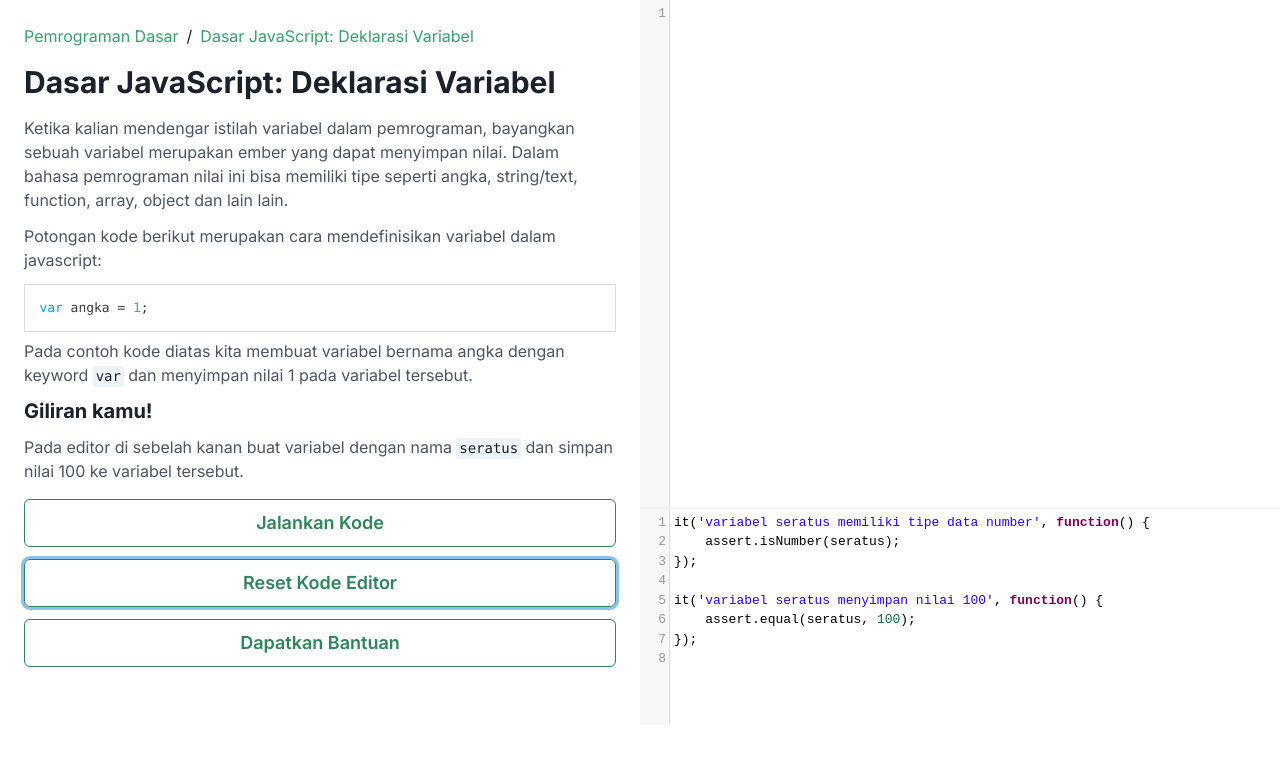
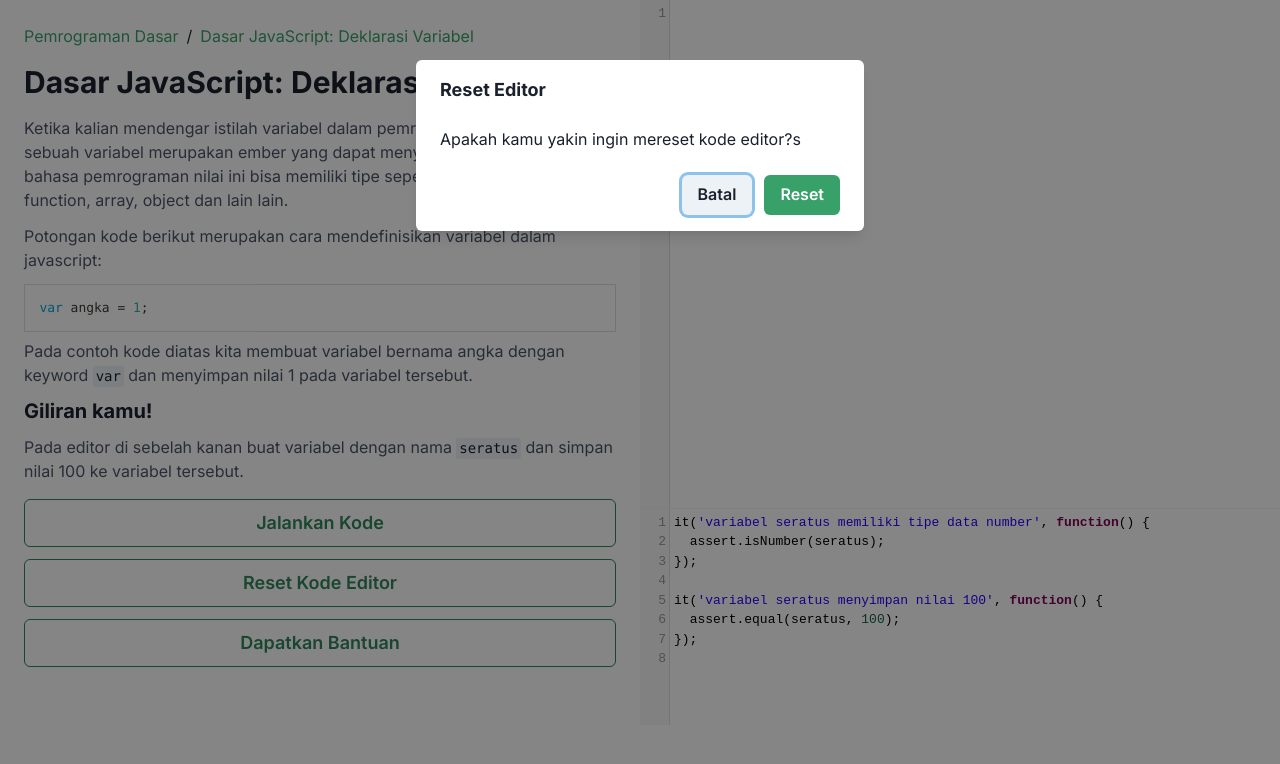
Before and after one commit to fcrezza/algokata, a Next.js app: page /exercise in a window 1280 px wide. Both pictures are taken after a click on the button "Reset Kode Editor". Shown: the top 764 px of the page. Built offline with nearby package versions, Linux system fonts and the light colour scheme.

Commit message:
change code editor to controlled component

```diff
--- a/pages/exercise.js
+++ b/pages/exercise.js
@@ -19,7 +19,13 @@ import {
   ListItem,
   Breadcrumb,
   BreadcrumbItem,
-  BreadcrumbLink
+  BreadcrumbLink,
+  AlertDialog,
+  AlertDialogBody,
+  AlertDialogFooter,
+  AlertDialogHeader,
+  AlertDialogContent,
+  AlertDialogOverlay
 } from "@chakra-ui/react";
 import {ghcolors} from "react-syntax-highlighter/dist/cjs/styles/prism";
 import "codemirror/lib/codemirror.css";
@@ -28,7 +34,7 @@ import {css} from "@emotion/react";
 import dynamic from "next/dynamic";
 
 const CodeMirror = dynamic(
-  () => import("react-codemirror2").then(mod => mod.UnControlled),
+  () => import("react-codemirror2").then(mod => mod.Controlled),
   {
     ssr: false
   }
@@ -74,46 +80,52 @@ const components = {
   }
 };
 
+const mkdown = `
+Ketika kalian mendengar istilah variabel dalam pemrograman, bayangkan sebuah variabel merupakan ember yang dapat menyimpan nilai. Dalam bahasa pemrograman nilai ini bisa memiliki tipe seperti angka, string/text, function, array, object dan lain lain.
+
+Potongan kode berikut merupakan cara mendefinisikan variabel dalam javascript:
+
+~~~js
+var angka = 1;
+~~~
+
+Pada contoh kode diatas kita membuat variabel bernama angka dengan keyword \`var\` dan menyimpan nilai 1 pada variabel tersebut.
+
+### Giliran kamu!
+
+Pada editor di sebelah kanan buat variabel dengan nama \`seratus\` dan simpan nilai 100 ke variabel tersebut.
+`;
+
+const testCode = `it('variabel seratus memiliki tipe data number', function() {
+  assert.isNumber(seratus);
+});
+
+it('variabel seratus menyimpan nilai 100', function() {
+  assert.equal(seratus, 100);
+});
+`;
+
 export default function Exercise() {
   const [codeValue, setCodeValue] = React.useState("");
   const [result, setResult] = React.useState(null);
   const iframeRef = React.useRef();
-
-  const testCode = `it('variabel seratus memiliki tipe data number', function() {
-    assert.isNumber(seratus);
-});
-
-it('variabel seratus menyimpan nilai 100', function() {
-    assert.equal(seratus, 100);
-});
-`;
+  const [isSubmitting, setSubmitState] = React.useState(false);
+  const [isClickReset, setClickReset] = React.useState(false);
+  const cancelRef = React.useRef();
 
   const handleRun = () => {
+    setSubmitState(true);
     iframeRef.current.contentWindow.postMessage(
       `${codeValue}\n\n${testCode}`,
       process.env.NEXT_PUBLIC_IFRAME_ORIGIN
     );
   };
 
-  const mkdown = `
-  Ketika kalian mendengar istilah variabel dalam pemrograman, bayangkan sebuah variabel merupakan ember yang dapat menyimpan nilai. Dalam bahasa pemrograman nilai ini bisa memiliki tipe seperti angka, string/text, function, array, object dan lain lain.
-
-  Potongan kode berikut merupakan cara mendefinisikan variabel dalam javascript:
-
-  ~~~js
-  var angka = 1;
-  ~~~
-
-  Pada contoh kode diatas kita membuat variabel bernama angka dengan keyword \`var\` dan menyimpan nilai 1 pada variabel tersebut.
-
-  ### Giliran kamu!
-
-  Pada editor di sebelah kanan buat variabel dengan nama \`seratus\` dan simpan nilai 100 ke variabel tersebut.
-  `;
-
   React.useEffect(() => {
+    // TODO: handle when error? to prevent submitting state always true
     const messageHandler = ({data, origin}) => {
       if (origin === process.env.NEXT_PUBLIC_IFRAME_ORIGIN) {
+        setSubmitState(false);
         setResult(data);
       }
     };
@@ -128,6 +140,37 @@ it('variabel seratus menyimpan nilai 100', function() {
       <Head>
         <title>Exercise - Dasar Javascript: Deklarasi Variabel</title>
       </Head>
+      <AlertDialog
+        isOpen={isClickReset}
+        leastDestructiveRef={cancelRef}
+        onClose={() => setClickReset(false)}
+      >
+        <AlertDialogOverlay>
+          <AlertDialogContent>
+            <AlertDialogHeader fontSize="lg" fontWeight="bold">
+              Reset Editor
+            </AlertDialogHeader>
+            <AlertDialogBody>
+              Apakah kamu yakin ingin mereset kode editor?s
+            </AlertDialogBody>
+            <AlertDialogFooter>
+              <Button ref={cancelRef} onClick={() => setClickReset(false)}>
+                Batal
+              </Button>
+              <Button
+                colorScheme="green"
+                onClick={() => {
+                  setCodeValue("");
+                  setClickReset(false);
+                }}
+                ml={3}
+              >
+                Reset
+              </Button>
+            </AlertDialogFooter>
+          </AlertDialogContent>
+        </AlertDialogOverlay>
+      </AlertDialog>
       <Modal isOpen={result !== null} onClose={() => setResult(null)}>
         <ModalOverlay />
         <ModalContent>
@@ -198,8 +241,11 @@ it('variabel seratus menyimpan nilai 100', function() {
             colorScheme="green"
             size="lg"
             marginBottom="3"
+            onClick={handleRun}
+            isLoading={isSubmitting}
+            loadingText="Menjalankan kode..."
+            isDisabled={isSubmitting}
             isFullWidth
-            onClick={handleRun}
           >
             Jalankan Kode
           </Button>
@@ -209,7 +255,7 @@ it('variabel seratus menyimpan nilai 100', function() {
             size="lg"
             marginBottom="3"
             isFullWidth
-            onClick={() => setCodeValue("")}
+            onClick={() => setClickReset(true)}
           >
             Reset Kode Editor
           </Button>
@@ -234,7 +280,8 @@ it('variabel seratus menyimpan nilai 100', function() {
             `}
           >
             <CodeMirror
-              onChange={(editor, data, value) => setCodeValue(value)}
+              onBeforeChange={(editor, data, value) => setCodeValue(value)}
+              value={codeValue}
               editorDidMount={editor => editor.setSize("100%", "100%")}
               options={{
                 theme: "eclipse",
```
